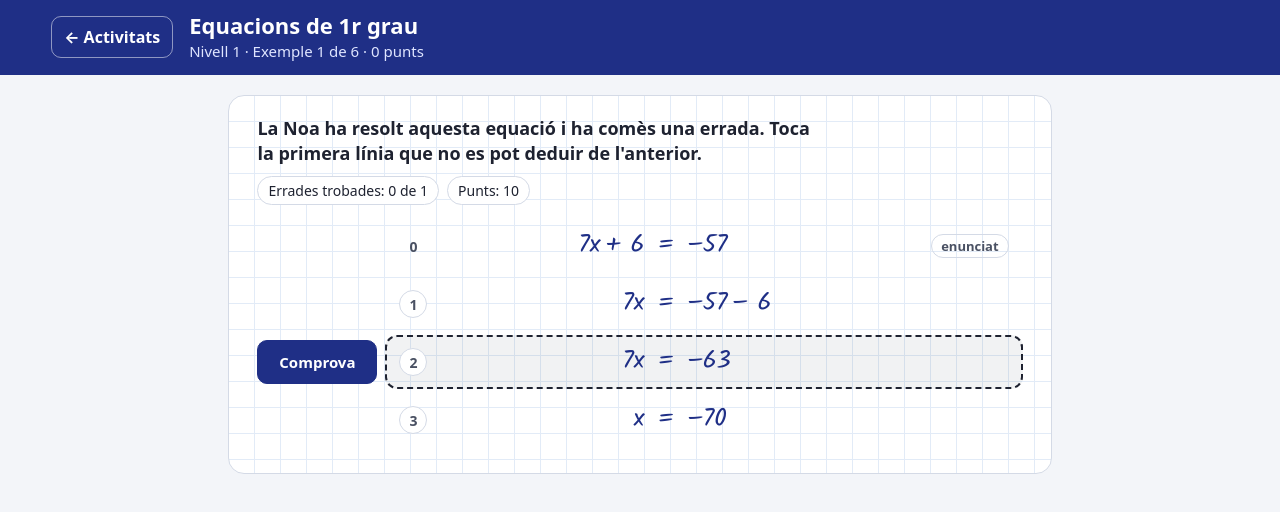
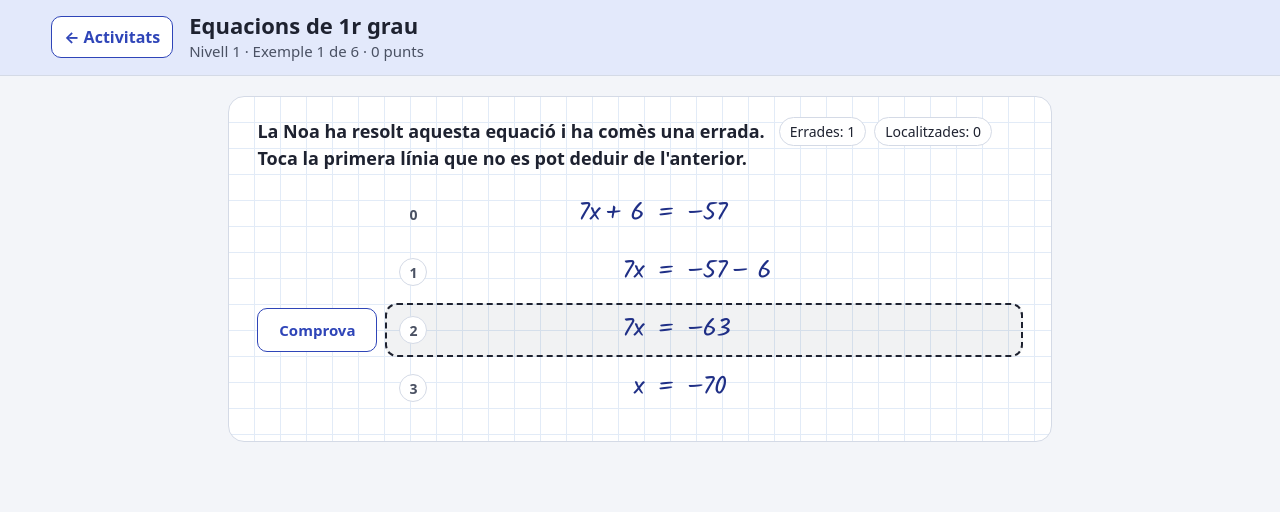
Before and after one commit to step-quiz/errades, a website with bundled scripts: page equacions.html in a window 1280 px wide. Both pictures are taken after a click on the button "Línia 2". Built offline with nearby package versions, Linux system fonts and the light colour scheme.

```diff
--- a/css/llibreta.css
+++ b/css/llibreta.css
@@ -26,12 +26,14 @@ DEPENDÈNCIES: css/tokens.css, css/pagina.css.
     padding: 20px clamp(12px, 3vw, 28px) 24px;
 }
 .cap-ex {
+    margin-bottom: 14px;
+}
+/* Primera fila: què ha fet l'alumne fictici i, a la dreta, «Errades: 1» «Localitzades: 0» */
+.fila-ins {
     display: flex;
     flex-wrap: wrap;
-    justify-content: space-between;
-    gap: 10px;
-    align-items: baseline;
-    margin-bottom: 12px;
+    gap: 6px 14px;
+    align-items: center;
 }
 .ins {
     font: 600 18px/1.4 var(--lletra-ui);
--- a/css/pagina.css
+++ b/css/pagina.css
@@ -32,8 +32,9 @@ body {
     align-items: center;
     flex-wrap: wrap;
     padding: 12px max(4vw, 16px);
-    background: var(--tinta);
-    color: #fff;
+    background: var(--blau-suau);
+    color: var(--text);
+    border-bottom: 1px solid var(--vora);
 }
 .barra h1 {
     margin: 0;
@@ -42,20 +43,22 @@ body {
 }
 .barra p {
     margin: 2px 0 0;
-    color: #dfe5ff;
+    color: var(--text-suau);
     font-size: 15px;
 }
 .barra a.tornar {
-    color: #fff;
+    color: var(--blau);
+    background: var(--paper);
     text-decoration: none;
     font-weight: 700;
     padding: 8px 12px;
-    border: 1.5px solid rgba(255, 255, 255, 0.5);
+    border: 1.5px solid var(--blau);
     border-radius: 10px;
 }
 .barra a.tornar:hover {
-    background: rgba(255, 255, 255, 0.15);
-    box-shadow: 0 0 0 1.5px #fff;
+    background: var(--hover-fons);
+    border-color: var(--hover-vora);
+    box-shadow: 0 0 0 1.5px var(--hover-vora);
 }
 .pagina {
     max-width: 900px;
@@ -93,9 +96,10 @@ select:focus-visible {
     outline-offset: 2px;
 }
 .b.pri {
-    background: var(--tinta);
-    border-color: var(--tinta);
-    color: #fff;
+    /* vora blava, fons blanc i lletra blava (el David, 25/11/2026) */
+    background: var(--paper);
+    border-color: var(--blau);
+    color: var(--blau);
     font-weight: 700;
 }
 .b.pri:hover {
@@ -111,8 +115,8 @@ select:focus-visible {
     color: var(--text);
 }
 .b.pri:disabled {
-    background: var(--tinta);
-    color: #fff;
+    background: var(--paper);
+    color: var(--blau);
 }
 .acc {
     display: flex;
--- a/css/tokens.css
+++ b/css/tokens.css
@@ -48,7 +48,10 @@ DEPENDÈNCIES: Cap. S'ha de carregar abans de cap altre CSS.
     --quadricula: #e2ebf7;
     --hover-fons: #ebebeb;
     --hover-vora: #000000;
-    --focus: #2340c8;
+    --focus: #8fa3e8;
+    /* Blau suau (amb més blanc) per a la barra de dalt i els botons principals (el David, 25/11/2026) */
+    --blau: #2f45b8;
+    --blau-suau: #e3e9fb;
 
     /* La llibreta */
     --tinta: #1f2f86;
@@ -66,7 +69,7 @@ DEPENDÈNCIES: Cap. S'ha de carregar abans de cap altre CSS.
     --success-light: var(--encert-fons);
     --danger: var(--noencert);
     --danger-light: var(--noencert-fons);
-    --primary: var(--tinta);
+    --primary: var(--blau);
     --primary-dark: #14205e;
     --primary-hover: #14205e;
 
--- a/js/motor/llibreta.js
+++ b/js/motor/llibreta.js
@@ -41,12 +41,12 @@ export function creaLlibreta(contenidor, ex, cfg, { onAcaba } = {}) {
     let acabat = false;
     const n = errades(ex).length;
 
+    /** La consigna en dues files: què ha fet l'alumne fictici i, a sota, què ha de fer l'alumne (el David, 25/11/2026). */
     function consigna() {
-        let t = `${maj(ex.alumne)} ha resolt aquesta equació`;
-        if (n === 0 || !cfg.anuncia) t += ". Si hi ha alguna línia que no es pot deduir de l'anterior, toca-la; si no n'hi ha cap, digues-ho.";
-        else if (n === 1) t += " i ha comès una errada. Toca la primera línia que no es pot deduir de l'anterior.";
-        else t += ' i ha comès dues errades. Toca les dues línies que no es poden deduir de la línia anterior.';
-        return t;
+        const qui = `${maj(ex.alumne)} ha resolt aquesta equació`;
+        if (n === 0 || !cfg.anuncia) return [qui + '.', "Si hi ha alguna línia que no es pot deduir de l'anterior, toca-la; si no n'hi ha cap, digues-ho."];
+        if (n === 1) return [qui + ' i ha comès una errada.', "Toca la primera línia que no es pot deduir de l'anterior."];
+        return [qui + ' i ha comès dues errades.', 'Toca les dues línies que no es poden deduir de la línia anterior.'];
     }
 
     function expr(i) {
@@ -95,7 +95,6 @@ export function creaLlibreta(contenidor, ex, cfg, { onAcaba } = {}) {
         if (S.sel === i) cls += ' sel';
         if (trobada && S.corregides[i]) cls += ' tat';
         let marques = '';
-        if (i === 0) marques += '<span class="tag">enunciat</span>';
         if (trobada) marques += `<span class="mk e" title="Línia amb errada">✗${S.ajuda.includes(i) ? ' <small>amb ajuda</small>' : ''}</span>`;
         else if (revisada) marques += '<span class="mk c" title="Línia correcta">✓</span>';
         const corr = trobada && S.corregides[i] ? correccio(ex.errades[i].bona) : '';
@@ -139,9 +138,10 @@ export function creaLlibreta(contenidor, ex, cfg, { onAcaba } = {}) {
 
     function pinta() {
         const teniaFocus = contenidor.contains(document.activeElement) || document.activeElement === contenidor;
-        let h = `<div class="cap-ex"><p class="ins">${esc(consigna())}</p><div class="chips">`;
-        if (cfg.anuncia && n > 0) h += `<span class="chip">Errades trobades: ${S.trobades.length} de ${n}</span>`;
-        h += `<span class="chip">Punts: ${punts(S)}</span></div></div><div class="linies">`;
+        const [f1, f2] = consigna();
+        let h = `<div class="cap-ex"><div class="fila-ins"><p class="ins">${esc(f1)}</p><div class="chips">`;
+        if (cfg.anuncia) h += `<span class="chip">Errades: ${n}</span>`;
+        h += `<span class="chip">Localitzades: ${S.trobades.length}</span></div></div><p class="ins">${esc(f2)}</p></div><div class="linies">`;
         const arr = inicArrossega();
         let msgPosat = false;
         for (let i = 0; i < ex.linies.length; i++) {
```
Also changed, not shown: css/index.css (+4 -3 lines), docs/STATE.md (+10 -0 lines), 1 other file.
